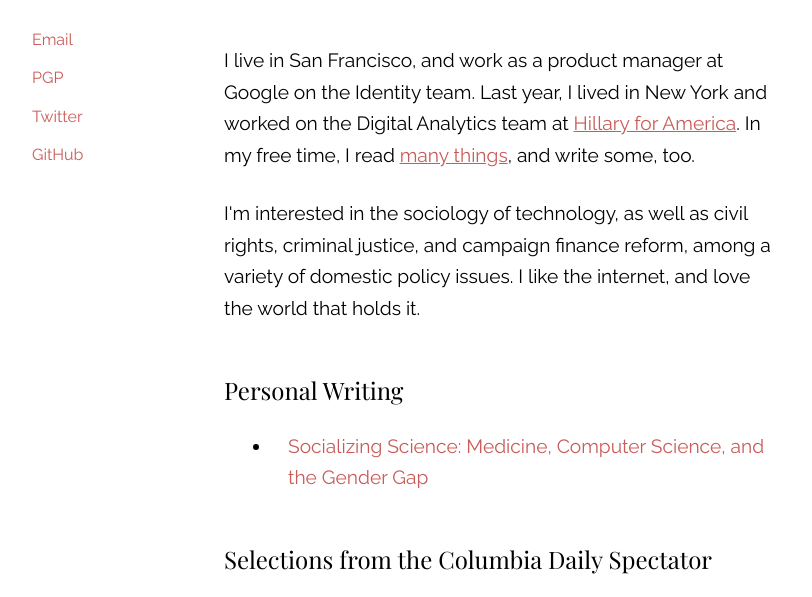
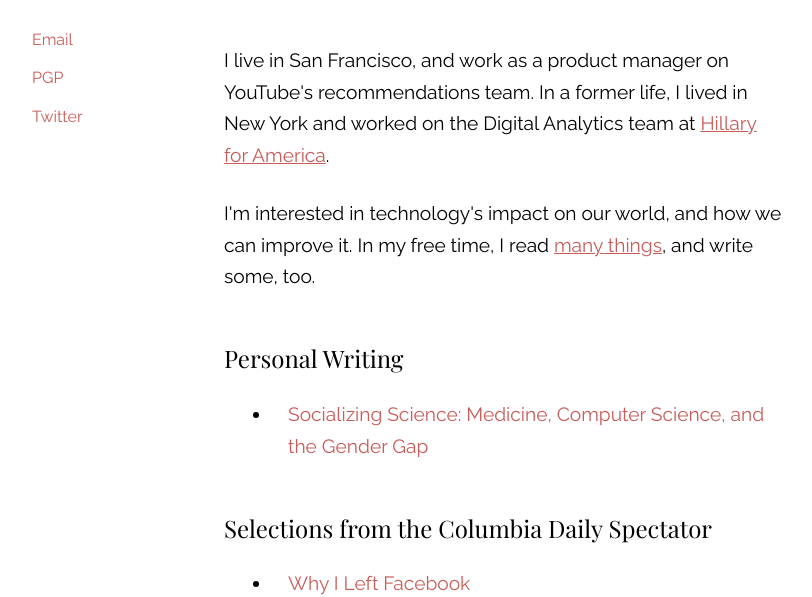
Before and after one commit to dinalamdany/dinalamdany.github.io, a plain HTML site: page index.html in a window 1280 px wide. Shown: the part 165-762 px from the top of the page, without its empty margins (32-844 px from the left). Drawn offline with nearby package versions, Linux system fonts and the light colour scheme.

Commit message:
updated text

```diff
--- a/index.html
+++ b/index.html
@@ -19,15 +19,15 @@
 ">  <img src="https://lh3.googleusercontent.com/-aBmL96Pt8Eg/AAAAAAAAAAI/AAAAAAAAAAA/iiVA32WmAFE/s128-c-k/photo.jpg" style="
 
 ">
-  <ul class="nav"><li><a href="mailto:dinalamdany@gmail.com">Email</a></li><li><a href="https://keybase.io/dina/key.asc">PGP</a></li><li><a href="http://twitter.com/dlamdany">Twitter</a></li><li><a href="https://github.com/dinalamdany/">GitHub</a></li>
+  <ul class="nav"><li><a href="mailto:dinalamdany@gmail.com">Email</a></li><li><a href="https://keybase.io/dina/key.asc">PGP</a></li><li><a href="http://twitter.com/dlamdany">Twitter</a></li>
 </ul>
 
 </div>
 <div id="right-side">
     <div id="about">
         <h1>Hi! I'm Dina Lamdany</h1>
-        <p>I live in San Francisco, and work as a product manager at Google on the Identity team. Last year, I lived in New York and worked on the Digital Analytics team at <a href="https://www.hillaryclinton.com/">Hillary for America</a>. In my free time, I read <a href="http://dinascommonplace.wordpress.com">many things</a>, and write some, too.</p><br>
-        <p>I'm interested in the sociology of technology, as well as civil rights, criminal justice, and campaign finance reform, among a variety of domestic policy issues. I like the internet, and love the world that holds it.</p><br>
+        <p>I live in San Francisco, and work as a product manager on YouTube's recommendations team. In a former life, I lived in New York and worked on the Digital Analytics team at <a href="https://www.hillaryclinton.com/">Hillary for America</a>. </p><br>
+        <p>I'm interested in technology's impact on our world, and how we can improve it. In my free time, I read <a href="http://dinascommonplace.wordpress.com">many things</a>, and write some, too. </p><br>
     </div>
     <div id="writing">
   <h2>Personal Writing</h2>
```
